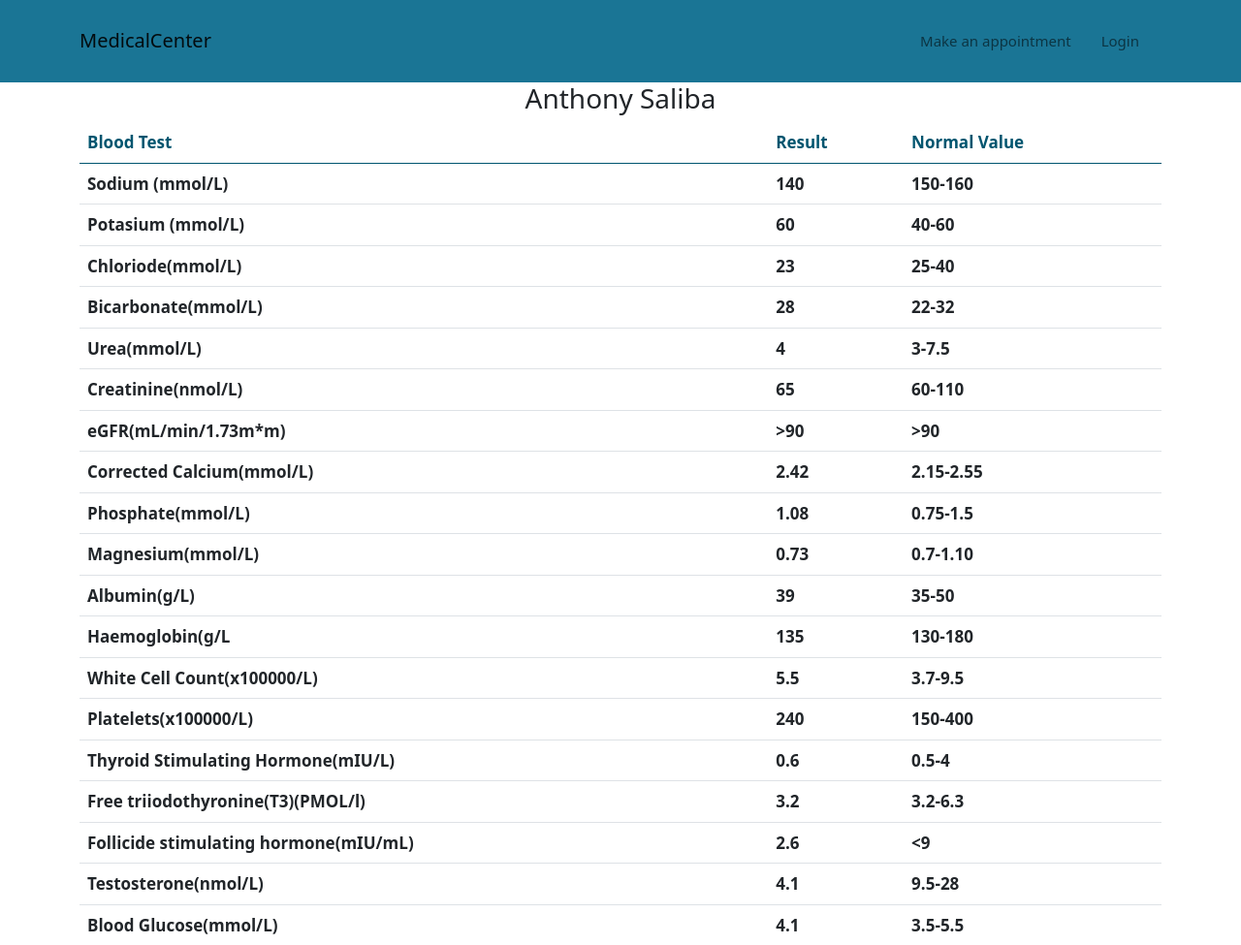
After one commit to GeorgesWarde/MedicaleApp, a PHP site: page /bloodresult.php in a window 1280 px wide. The commit adds this page. Shown: the top 975 px of the page at 97% size. Run offline with PHP 8.4, Linux system fonts and the light colour scheme; lists and menus that the app fills with data are empty.

Commit message:
fixed pages labs

```diff
--- /dev/null
+++ b/bloodresult.php
@@ -0,0 +1,157 @@
+<!DOCTYPE html>
+<html lang="en">
+
+<head>
+    <meta charset="UTF-8">
+    <meta http-equiv="X-UA-Compatible" content="IE=edge">
+    <meta name="viewport" content="width=device-width, initial-scale=1.0">
+    <title>Blood Test Result</title>
+
+    <link rel="stylesheet" href="style/admin.css">
+    <link rel="stylesheet" href="style/style.css">
+</head>
+
+<body>
+    <?php include_once './require/header.php' ?>
+    <h3 style="justify-content:center;align-items:center;display:flex;">Anthony Saliba </h3>
+
+    <div class="container" style="color:#00556f">
+        <div class="row align-items-start">
+            <div class="col">
+                <table class="table mytable">
+                    <thead>
+                        <tr>
+                            <th scope="col" style="color:#00556f;">Blood Test</th>
+
+                            <th scope="col" style="color:#00556f;">Result</th>
+                            <th scope="col" style="color:#00556f;">Normal Value</th>
+                        </tr>
+                    </thead>
+                    <tbody>
+                        <tr>
+                            <th scope="col">Sodium (mmol/L)</th>
+
+                            <th scope="col">140</th>
+                            <th scope="col">150-160</th>
+                        </tr>
+                        <tr>
+                            <th scope="col">Potasium (mmol/L)</th>
+
+                            <th scope="col">60</th>
+                            <th scope="col">40-60</th>
+                        </tr>
+                        <tr>
+                            <th scope="col">Chloriode(mmol/L)</th>
+
+                            <th scope="col">23</th>
+                            <th scope="col">25-40</th>
+                        </tr>
+                        <tr>
+                            <th scope="col">Bicarbonate(mmol/L)</th>
+
+                            <th scope="col">28</th>
+                            <th scope="col">22-32</th>
+                        </tr>
+                        <tr>
+                            <th scope="col">Urea(mmol/L)</th>
+
+                            <th scope="col">4</th>
+                            <th scope="col">3-7.5</th>
+                        </tr>
+                        <tr>
+                            <th scope="col">Creatinine(nmol/L)</th>
+
+                            <th scope="col">65</th>
+                            <th scope="col">60-110</th>
+                        </tr>
+                        <tr>
+                            <th scope="col">eGFR(mL/min/1.73m*m)</th>
+
+                            <th scope="col">>90</th>
+                            <th scope="col">>90</th>
+                        </tr>
+                        <tr>
+                            <th scope="col">Corrected Calcium(mmol/L)</th>
+
+                            <th scope="col">2.42</th>
+                            <th scope="col">2.15-2.55</th>
+                        </tr>
+                        <tr>
+                            <th scope="col">Phosphate(mmol/L)</th>
+
+                            <th scope="col">1.08</th>
+                            <th scope="col">0.75-1.5</th>
+                        </tr>
+                        <tr>
+                            <th scope="col">Magnesium(mmol/L)</th>
+
+                            <th scope="col">0.73</th>
+                            <th scope="col">0.7-1.10</th>
+                        </tr>
+                        <tr>
+                            <th scope="col">Albumin(g/L)</th>
+
+                            <th scope="col">39</th>
+                            <th scope="col">35-50</th>
+                        </tr>
+                        <tr>
+                            <th scope="col">Haemoglobin(g/L</th>
+
+                            <th scope="col">135</th>
+                            <th scope="col">130-180</th>
+                        </tr>
+                        <tr>
+                            <th scope="col">White Cell Count(x100000/L)</th>
+
+                            <th scope="col">5.5</th>
+                            <th scope="col">3.7-9.5</th>
+                        </tr>
+                        <tr>
+                            <th scope="col">Platelets(x100000/L)</th>
+
+                            <th scope="col">240</th>
+                            <th scope="col">150-400</th>
+                        </tr>
+                        <tr>
+                            <th scope="col">Thyroid Stimulating Hormone(mIU/L)</th>
+
+                            <th scope="col">0.6</th>
+                            <th scope="col">0.5-4</th>
+                        </tr>
+                        <tr>
+                            <th scope="col">Free triiodothyronine(T3)(PMOL/l)</th>
+
+                            <th scope="col">3.2</th>
+                            <th scope="col">3.2-6.3</th>
+                        </tr>
+
+                        <tr>
+                            <th scope="col">Follicide stimulating hormone(mIU/mL)</th>
+
+                            <th scope="col">2.6</th>
+                            <th scope="col">
+                                <9 </th>
+                        </tr>
+                        <tr>
+                            <th scope="col">Testosterone(nmol/L)</th>
+
+                            <th scope="col">4.1</th>
+                            <th scope="col">9.5-28</th>
+                        </tr>
+                        <tr>
+                            <th scope="col">Blood Glucose(mmol/L)</th>
+
+                            <th scope="col">4.1</th>
+                            <th scope="col">3.5-5.5</th>
+                        </tr>
+
+                    </tbody>
+                </table>
+                <button style="padding:5px;background-color:#00556f;color:white;border-radius:3px;">Print your Test</button>
+            </div>
+        </div>
+    </div>
+    <?php include_once './require/footer.php' ?>
+</body>
+
+</html>
--- a/style/admin.css
+++ b/style/admin.css
@@ -1,3 +1,9 @@
 .table{
     width: 100%;
+    font-size:17px;
 }
+@media(max-width:450px){
+    .table{
+        font-size:10px;
+    }
+}
```
Also changed, not shown: dexaScanResult.php (added, +77 -0 lines), .htaccess.
